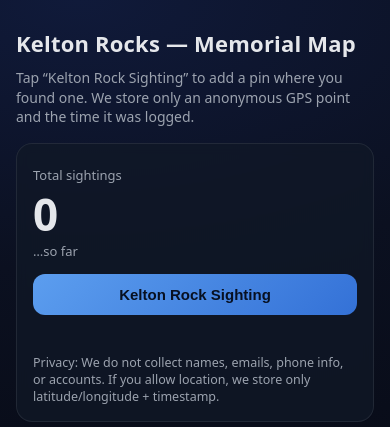
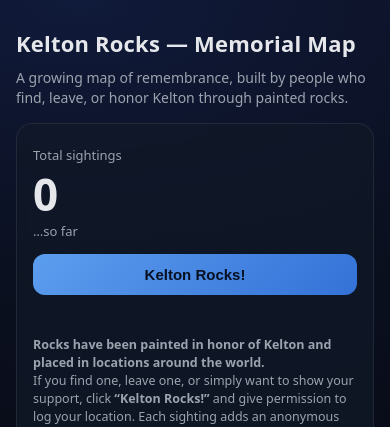
Before and after one commit to bitofastickler/kelton_rocks_map, a FastAPI app: page / in a window 390 px wide. Shown: the top 427 px of the page. Run offline with FastAPI, Linux system fonts and the light colour scheme; data that the repository does not hold is empty.

Commit message:
updated html styling

```diff
--- a/templates/index.html
+++ b/templates/index.html
@@ -14,48 +14,141 @@
   />
 
   <style>
-    :root { --card: #111827; --muted: #9ca3af; --bg: #0b1020; --fg: #e5e7eb; --accent: #60a5fa; }
-    body { margin: 0; font-family: system-ui, -apple-system, Segoe UI, Roboto, Arial, sans-serif; background: radial-gradient(1200px 600px at 20% 0%, #101a3a 0%, var(--bg) 45%, #070a14 100%); color: var(--fg); }
-    .wrap { max-width: 980px; margin: 0 auto; padding: 28px 16px 40px; }
-    .header { display: grid; gap: 10px; margin-bottom: 16px; }
-    h1 { font-size: 22px; margin: 0; letter-spacing: .2px; }
-    .sub { color: var(--muted); font-size: 14px; line-height: 1.4; }
+    :root {
+      --card: #111827;
+      --muted: #9ca3af;
+      --bg: #0b1020;
+      --fg: #e5e7eb;
+      --accent: #60a5fa;
+    }
 
-    .grid { display: grid; grid-template-columns: 320px 1fr; gap: 16px; }
-    @media (max-width: 900px) { .grid { grid-template-columns: 1fr; } }
+    body {
+      margin: 0;
+      font-family: system-ui, -apple-system, Segoe UI, Roboto, Arial, sans-serif;
+      background: radial-gradient(
+        1200px 600px at 20% 0%,
+        #101a3a 0%,
+        var(--bg) 45%,
+        #070a14 100%
+      );
+      color: var(--fg);
+    }
 
-    .card { background: rgba(17, 24, 39, 0.75); border: 1px solid rgba(255,255,255,0.08); border-radius: 16px; padding: 16px; backdrop-filter: blur(6px); }
-    .big { font-size: 44px; font-weight: 700; line-height: 1; margin-top: 8px; }
-    .label { color: var(--muted); font-size: 13px; margin-top: 6px; }
+    .wrap {
+      max-width: 980px;
+      margin: 0 auto;
+      padding: 28px 16px 40px;
+    }
+
+    .header {
+      display: grid;
+      gap: 10px;
+      margin-bottom: 16px;
+    }
+
+    h1 {
+      font-size: 22px;
+      margin: 0;
+      letter-spacing: 0.2px;
+    }
+
+    .sub {
+      color: var(--muted);
+      font-size: 14px;
+      line-height: 1.4;
+    }
+
+    .grid {
+      display: grid;
+      grid-template-columns: 320px 1fr;
+      gap: 16px;
+    }
+
+    @media (max-width: 900px) {
+      .grid {
+        grid-template-columns: 1fr;
+      }
+    }
+
+    .card {
+      background: rgba(17, 24, 39, 0.75);
+      border: 1px solid rgba(255, 255, 255, 0.08);
+      border-radius: 16px;
+      padding: 16px;
+      backdrop-filter: blur(6px);
+    }
+
+    .big {
+      font-size: 44px;
+      font-weight: 700;
+      line-height: 1;
+      margin-top: 8px;
+    }
+
+    .label {
+      color: var(--muted);
+      font-size: 13px;
+      margin-top: 6px;
+    }
+
     .btn {
       width: 100%;
       margin-top: 14px;
       padding: 12px 14px;
       border: 0;
       border-radius: 12px;
-      background: linear-gradient(135deg, rgba(96,165,250,.95), rgba(59,130,246,.85));
+      background: linear-gradient(
+        135deg,
+        rgba(96, 165, 250, 0.95),
+        rgba(59, 130, 246, 0.85)
+      );
       color: #071021;
       font-weight: 700;
       font-size: 15px;
       cursor: pointer;
     }
-    .btn:disabled { opacity: .55; cursor: not-allowed; }
-    .note { margin-top: 12px; color: var(--muted); font-size: 12.5px; line-height: 1.35; }
-    .status { margin-top: 10px; font-size: 13px; color: #c7d2fe; min-height: 18px; }
 
-    #map { height: 560px; border-radius: 16px; border: 1px solid rgba(255,255,255,0.08); overflow: hidden; }
-    .footer { margin-top: 16px; color: var(--muted); font-size: 12px; }
-    a { color: var(--accent); text-decoration: none; }
-    a:hover { text-decoration: underline; }
+    .btn:disabled {
+      opacity: 0.55;
+      cursor: not-allowed;
+    }
+
+    .note {
+      margin-top: 12px;
+      color: var(--muted);
+      font-size: 12.5px;
+      line-height: 1.45;
+    }
+
+    .status {
+      margin-top: 10px;
+      font-size: 13px;
+      color: #c7d2fe;
+      min-height: 18px;
+    }
+
+    #map {
+      height: 560px;
+      border-radius: 16px;
+      border: 1px solid rgba(255, 255, 255, 0.08);
+      overflow: hidden;
+    }
+
+    .footer {
+      margin-top: 16px;
+      color: var(--muted);
+      font-size: 12px;
+    }
   </style>
 </head>
+
 <body>
   <div class="wrap">
     <div class="header">
       <h1>Kelton Rocks — Memorial Map</h1>
       <div class="sub">
-        Tap “Kelton Rock Sighting” to add a pin where you found one.
-        We store only an anonymous GPS point and the time it was logged.
+        A growing map of remembrance, built by people who find, leave, or honor
+        Kelton through painted rocks.
       </div>
     </div>
 
@@ -65,12 +158,23 @@
         <div id="count" class="big">—</div>
         <div class="label">…so far</div>
 
-        <button id="btn" class="btn">Kelton Rock Sighting</button>
+        <button id="btn" class="btn">Kelton Rocks!</button>
         <div id="status" class="status"></div>
 
         <div class="note">
-          Privacy: We do not collect names, emails, phone info, or accounts.
-          If you allow location, we store only latitude/longitude + timestamp.
+          <p>
+            <strong>Rocks have been painted in honor of Kelton and placed in
+            locations around the world.</strong><br />
+            If you find one, leave one, or simply want to show your support,
+            click <strong>“Kelton Rocks!”</strong> and give permission to log
+            your location. Each sighting adds an anonymous pin to the memorial
+            map.
+          </p>
+          <p style="margin-top: 8px;">
+            Privacy: We do not collect names, emails, phone numbers, or accounts.
+            If you allow location, we store only latitude, longitude, and a
+            timestamp.
+          </p>
         </div>
       </div>
 
@@ -78,10 +182,11 @@
     </div>
 
     <div class="footer">
-      Tip: on iPhone, location prompts work best in Safari/Chrome with HTTPS.
+      Tip: On mobile devices, location permission works best over HTTPS.
     </div>
   </div>
 
+  <!-- Leaflet JS -->
   <script
     src="https://unpkg.com/leaflet@1.9.4/dist/leaflet.js"
     integrity="sha256-20nQCchB9co0qIjJZRGuk2/Z9VM+kNiyxNV1lvTlZBo="
@@ -94,15 +199,17 @@
     const btn = document.getElementById("btn");
 
     // --- Map setup ---
-    const map = L.map('map', { zoomControl: true });
-    const tiles = L.tileLayer('https://{s}.tile.openstreetmap.org/{z}/{x}/{y}.png', {
+    const map = L.map("map", { zoomControl: true });
+    L.tileLayer("https://{s}.tile.openstreetmap.org/{z}/{x}/{y}.png", {
       maxZoom: 19,
-      attribution: '&copy; OpenStreetMap'
+      attribution: "&copy; OpenStreetMap",
     }).addTo(map);
 
     const markers = L.layerGroup().addTo(map);
 
-    function setStatus(msg) { statusEl.textContent = msg || ""; }
+    function setStatus(msg) {
+      statusEl.textContent = msg || "";
+    }
 
     async function fetchJSON(url, opts) {
       const r = await fetch(url, opts);
@@ -121,25 +228,18 @@
 
       const items = data.items || [];
       if (items.length === 0) {
-        map.setView([39.0, -77.0], 4); // default-ish US view
+        map.setView([39.0, -77.0], 4);
         return;
       }
 
-      // Put newest points on the map
       const latlngs = [];
       for (const it of items) {
         const ll = [it.lat, it.lon];
         latlngs.push(ll);
-        const popup = `
-          <div style="font-family: system-ui; font-size: 13px;">
-            <div><b>Sighting</b></div>
-            <div>${new Date(it.created_at_utc).toLocaleString()}</div>
-          </div>`;
-        L.circleMarker(ll, { radius: 6 }).bindPopup(popup).addTo(markers);
+        L.circleMarker(ll, { radius: 6 }).addTo(markers);
       }
 
-      const bounds = L.latLngBounds(latlngs);
-      map.fitBounds(bounds.pad(0.2));
+      map.fitBounds(L.latLngBounds(latlngs).pad(0.2));
     }
 
     async function logSightingFromGPS() {
@@ -159,32 +259,33 @@
           navigator.geolocation.getCurrentPosition(resolve, reject, {
             enableHighAccuracy: true,
             timeout: 10000,
-            maximumAge: 0
+            maximumAge: 0,
           });
         });
 
         const payload = {
           lat: pos.coords.latitude,
           lon: pos.coords.longitude,
-          accuracy_m: pos.coords.accuracy
+          accuracy_m: pos.coords.accuracy,
         };
 
         setStatus("Saving sighting…");
         await fetchJSON("/api/sightings", {
           method: "POST",
           headers: { "Content-Type": "application/json" },
-          body: JSON.stringify(payload)
+          body: JSON.stringify(payload),
         });
 
         setStatus("Saved. Thank you ❤️");
         await refreshStats();
         await refreshPins();
       } catch (err) {
-        // user denied location OR error
-        setStatus("No worries — location wasn’t shared (or couldn’t be read).");
+        setStatus(
+          "No worries — location wasn’t shared (or couldn’t be read)."
+        );
       } finally {
         btn.disabled = false;
-        btn.textContent = "Kelton Rock Sighting";
+        btn.textContent = "Kelton Rocks!";
       }
     }
 
@@ -196,7 +297,7 @@
         await refreshStats();
         await refreshPins();
       } catch (e) {
-        setStatus("Loading error (try refreshing).");
+        setStatus("Loading error — try refreshing.");
       }
     })();
   </script>
```
